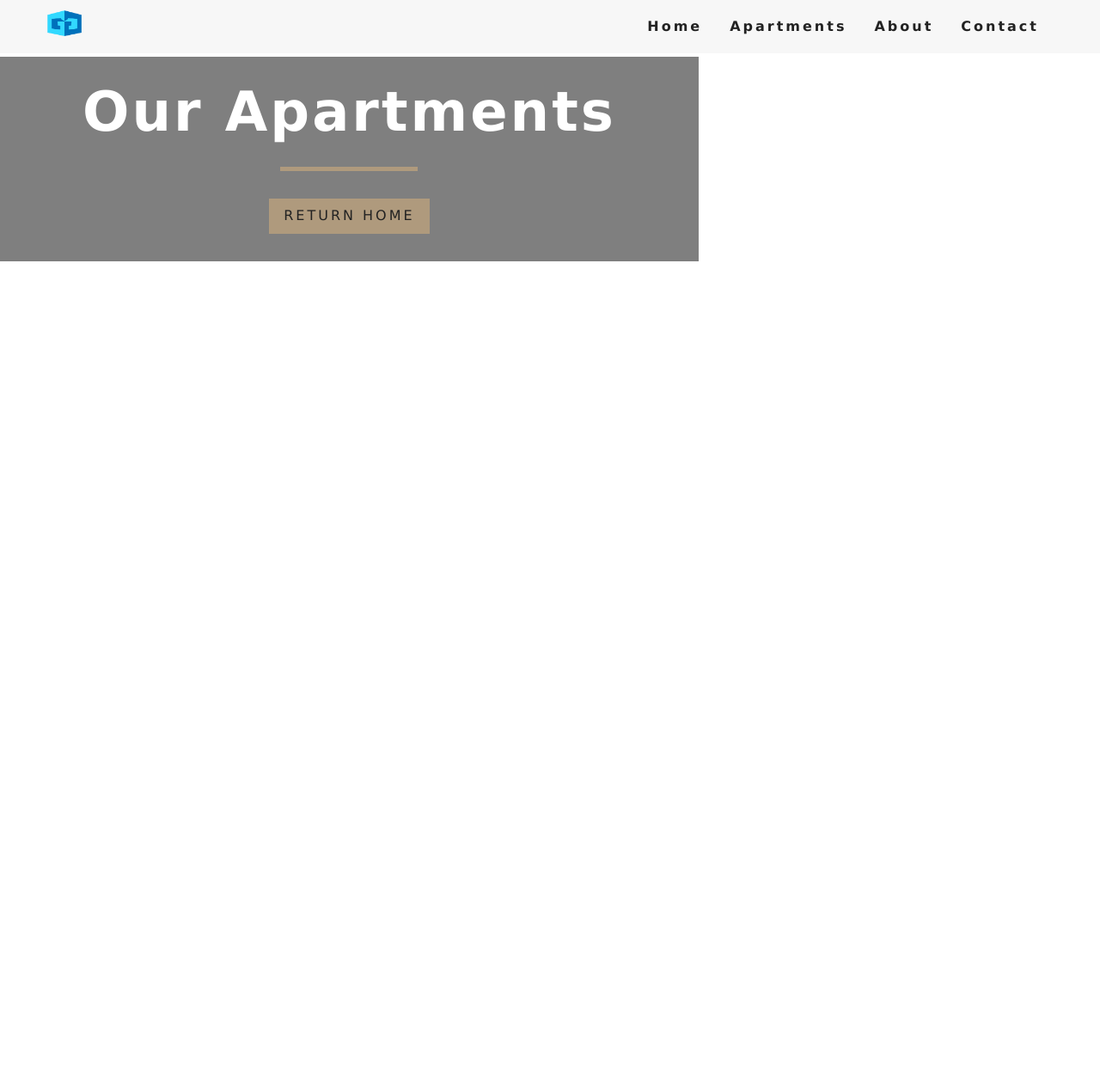
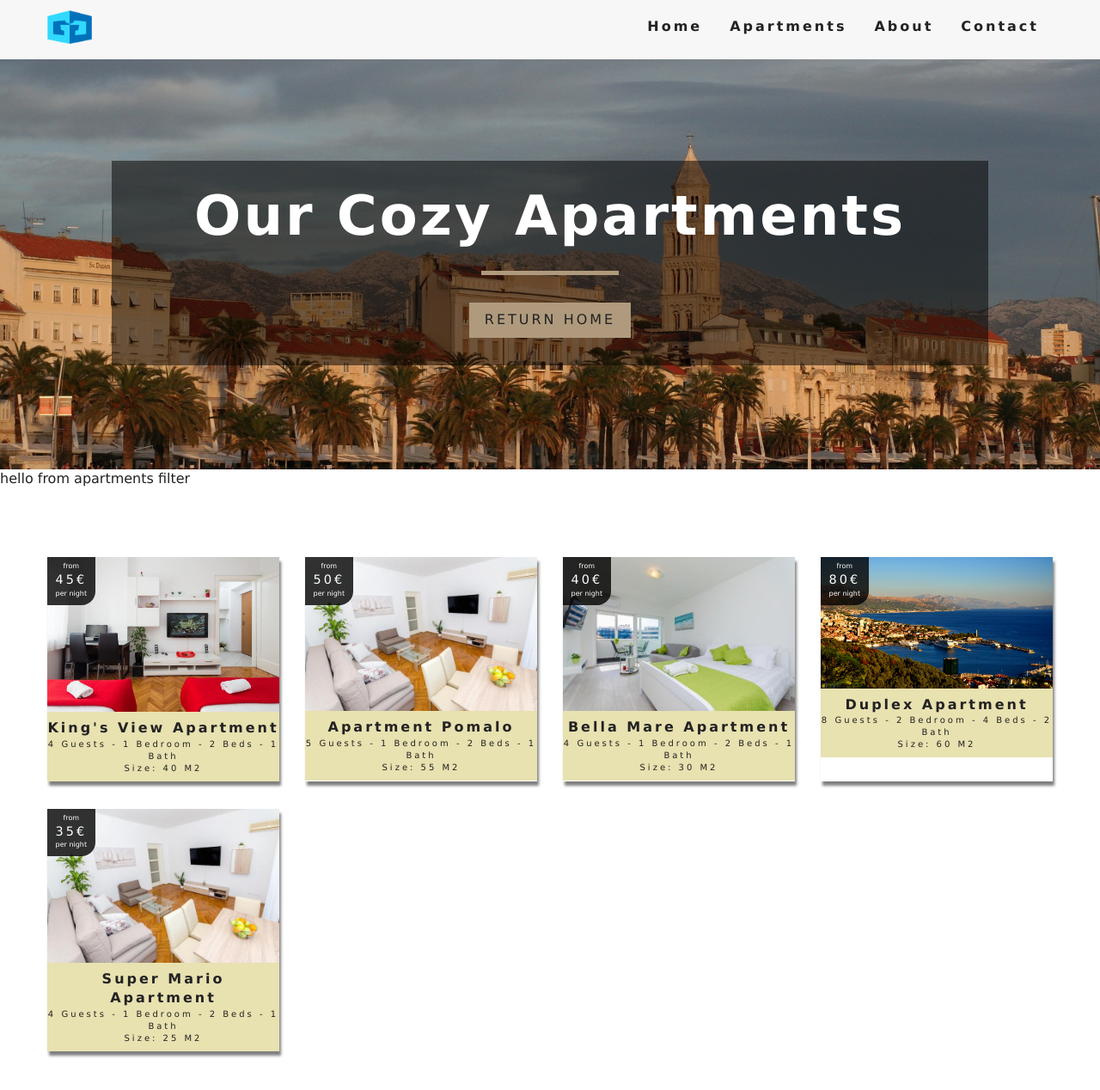
Before and after one commit to GrgoJelavic/apartments-2.0, a React (Create React App) app: page /apartments in a window 1280 px wide. Shown: the top 1268 px of the page at 86% size. Before the commit the page ends 800 px from the top, so only its background shows below. Built offline with nearby package versions, Linux system fonts and the light colour scheme.

Commit message:
08-apartments container

```diff
--- a/src/App.css
+++ b/src/App.css
@@ -159,7 +159,7 @@ h6 {
   }
 }
 .logo {
-  max-width: 40px;
+  max-width: 52px;
 }
 /* end of navbar */
 /* Hero */
--- a/src/Context/Context.js
+++ b/src/Context/Context.js
@@ -59,4 +59,14 @@ class ApartmentProvider extends Component {
 
 const ApartmentConsumer = ApartmentContext.Consumer;
 
+export function withApartmentConsumer(Component) {
+  return function consumerWrapper(props) {
+    return (
+      <ApartmentConsumer>
+        {(value) => <Component {...props} context={value} />}
+      </ApartmentConsumer>
+    );
+  };
+}
+
 export { ApartmentProvider, ApartmentConsumer, ApartmentContext };
--- /dev/null
+++ b/src/components/AptsContainer/AptsContainer.js
@@ -0,0 +1,20 @@
+import React from 'react';
+import ApartmentsFilter from '../AptsFilter/AptsFilter';
+import ApartmentsList from '../AptsList/AptsList';
+import { withApartmentConsumer } from '../../Context/Context';
+import Loading from '../Loading/Loading';
+
+function ApartmentsContainer({ context }) {
+  const { loading, sortedApts, apartments } = context;
+
+  if (loading) return <Loading />;
+
+  return (
+    <>
+      <ApartmentsFilter apartments={apartments} />
+      <ApartmentsList apartments={sortedApts} />
+    </>
+  );
+}
+
+export default withApartmentConsumer(ApartmentsContainer);
--- /dev/null
+++ b/src/components/AptsFilter/AptsFilter.js
@@ -0,0 +1,5 @@
+import React from 'react';
+
+export default function AptFilter() {
+  return <div>hello from apartments filter</div>;
+}
--- /dev/null
+++ b/src/components/AptsList/AptsList.js
@@ -0,0 +1,22 @@
+import React from 'react';
+import Apartment from '../Apartment/Apartment';
+
+export default function AptList({ apartments }) {
+  if (apartments.length === 0) {
+    return (
+      <div className='empty-search'>
+        <h3>There is no any apartment matched your search parameters</h3>
+      </div>
+    );
+  }
+
+  return (
+    <section className='apartmentslist'>
+      <div className='apartmentslist-center'>
+        {apartments.map((item) => {
+          return <Apartment key={item.id} apartment={item} />;
+        })}
+      </div>
+    </section>
+  );
+}
--- a/src/components/Services/Services.js
+++ b/src/components/Services/Services.js
@@ -30,7 +30,7 @@ export default class Services extends Component {
       },
       {
         icon: <FaUmbrellaBeach />,
-        title: 'beach equipment',
+        title: 'private tours',
         info:
           'Lorem ipsus moment odas da safe, plei asento di mare po ki dinare vici veneto spalato.',
       },
--- a/src/data.js
+++ b/src/data.js
@@ -22,8 +22,9 @@ const data = [
       bedroomsNo: 1,
       bedsNo: 2,
       bathsNo: 1,
-      pets: true,
+      pets: false,
       breakfast: true,
+      parking: false,
       featured: true,
       description:
         'Street art edison bulb gluten-free, tofu try-hard lumbersexual brooklyn tattooed pickled chambray. Actually humblebrag next level, deep v art party wolf tofu direct trade readymade sustainable hell of banjo. Organic authentic subway tile cliche palo santo, street art XOXO dreamcatcher retro sriracha portland air plant kitsch stumptown. Austin small batch squid gastropub. Pabst pug tumblr gochujang offal retro cloud bread bushwick semiotics before they sold out sartorial literally mlkshk. Vaporware hashtag vice, sartorial before they sold out pok pok health goth trust fund cray.',
@@ -143,8 +144,9 @@ const data = [
       bedroomsNo: 1,
       bedsNo: 2,
       bathsNo: 1,
-      pets: true,
+      pets: false,
       breakfast: true,
+      parking: false,
       featured: true,
       description:
         'Street art edison bulb gluten-free, tofu try-hard lumbersexual brooklyn tattooed pickled chambray. Actually humblebrag next level, deep v art party wolf tofu direct trade readymade sustainable hell of banjo. Organic authentic subway tile cliche palo santo, street art XOXO dreamcatcher retro sriracha portland air plant kitsch stumptown. Austin small batch squid gastropub. Pabst pug tumblr gochujang offal retro cloud bread bushwick semiotics before they sold out sartorial literally mlkshk. Vaporware hashtag vice, sartorial before they sold out pok pok health goth trust fund cray.',
@@ -203,8 +205,9 @@ const data = [
       bedroomsNo: 2,
       bedsNo: 4,
       bathsNo: 2,
-      pets: true,
+      pets: false,
       breakfast: true,
+      parking: false,
       featured: false,
       description:
         'Street art edison bulb gluten-free, tofu try-hard lumbersexual brooklyn tattooed pickled chambray. Actually humblebrag next level, deep v art party wolf tofu direct trade readymade sustainable hell of banjo. Organic authentic subway tile cliche palo santo, street art XOXO dreamcatcher retro sriracha portland air plant kitsch stumptown. Austin small batch squid gastropub. Pabst pug tumblr gochujang offal retro cloud bread bushwick semiotics before they sold out sartorial literally mlkshk. Vaporware hashtag vice, sartorial before they sold out pok pok health goth trust fund cray.',
@@ -264,8 +267,9 @@ const data = [
       bedroomsNo: 1,
       bedsNo: 2,
       bathsNo: 1,
-      pets: true,
+      pets: false,
       breakfast: true,
+      parking: false,
       featured: false,
       description:
         'Street art edison bulb gluten-free, tofu try-hard lumbersexual brooklyn tattooed pickled chambray. Actually humblebrag next level, deep v art party wolf tofu direct trade readymade sustainable hell of banjo. Organic authentic subway tile cliche palo santo, street art XOXO dreamcatcher retro sriracha portland air plant kitsch stumptown. Austin small batch squid gastropub. Pabst pug tumblr gochujang offal retro cloud bread bushwick semiotics before they sold out sartorial literally mlkshk. Vaporware hashtag vice, sartorial before they sold out pok pok health goth trust fund cray.',
--- a/src/pages/ApartmentPage.js
+++ b/src/pages/ApartmentPage.js
@@ -1,6 +1,5 @@
 import React, { Component } from 'react';
 import defaultBcg from '../images/split-1.jpg';
-import Hero from '../components/Hero/Hero';
 import Banner from '../components/Banner/Banner';
 import { Link } from 'react-router-dom';
 import { ApartmentContext } from '../Context/Context';
@@ -44,12 +43,13 @@ export default class ApartmentPage extends Component {
       price,
       bedroomsNo,
       bedsNo,
-      bathsNo1,
+      bathsNo,
       pets,
       breakfast,
-      featured,
+      extras,
       images,
       type,
+      parking,
     } = apartment;
 
     const [mainImg, ...defaultImgs] = images;
@@ -82,8 +82,22 @@ export default class ApartmentPage extends Component {
               <h6>
                 max capacity : {capacity > 1 ? `${capacity} people` : `person`}{' '}
               </h6>
+              <h6>
+                bedrooms : {bedroomsNo} / beds : {bedsNo} / baths : {bathsNo}
+              </h6>
+              <h6>{pets ? 'pets allowed' : ''}</h6>
+              <h6>{parking ? 'free parking' : 'street parking'}</h6>
+              <h6>{breakfast && 'free breakfast included'}</h6>
             </article>
           </div>
+        </section>
+        <section className='apartment-extras'>
+          <h6>extras</h6>
+          <ul className='extras'>
+            {extras.map((item, index) => {
+              return <li key={index}>- {item} </li>;
+            })}
+          </ul>
         </section>
       </>
     );
--- a/src/pages/ApartmentsPage.js
+++ b/src/pages/ApartmentsPage.js
@@ -2,16 +2,20 @@ import React from 'react';
 import Hero from '../components/Hero/Hero';
 import Banner from '../components/Banner/Banner';
 import { Link } from 'react-router-dom';
+import ApartmentsContainer from '../components/AptsContainer/AptsContainer';
 
 const Apartments = () => {
   return (
-    <Hero hero='roomsHero'>
-      <Banner title='our apartments'>
-        <Link to='/' className='btn-primary'>
-          return home
-        </Link>
-      </Banner>
-    </Hero>
+    <>
+      <Hero hero='apartmentsHero'>
+        <Banner title='our cozy apartments'>
+          <Link to='/' className='btn-primary'>
+            return home
+          </Link>
+        </Banner>
+      </Hero>
+      <ApartmentsContainer />
+    </>
   );
 };
 
```
